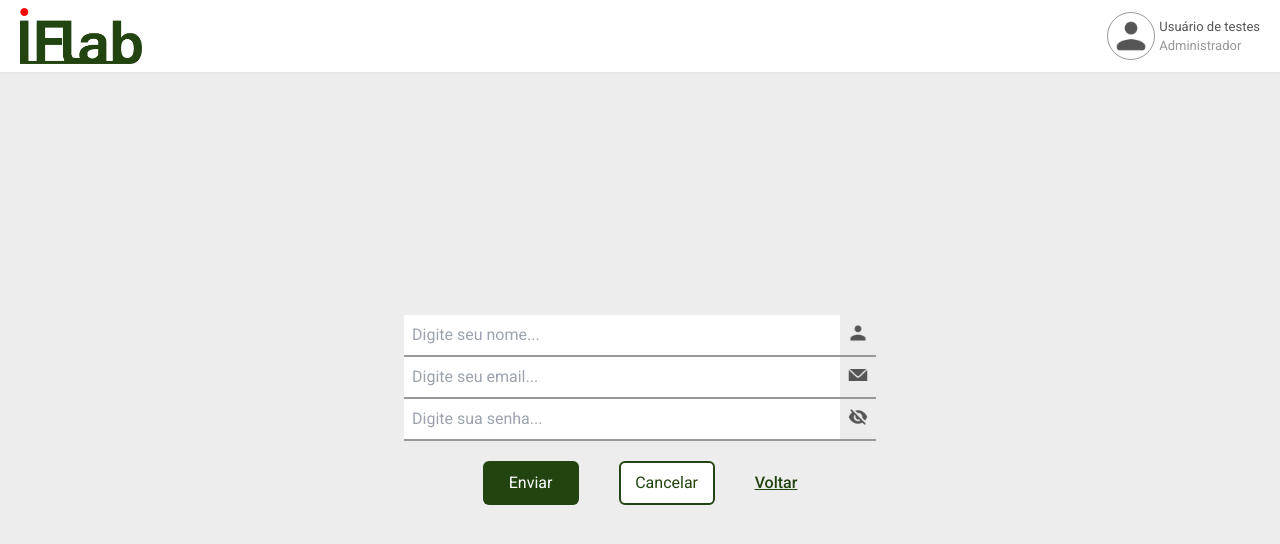
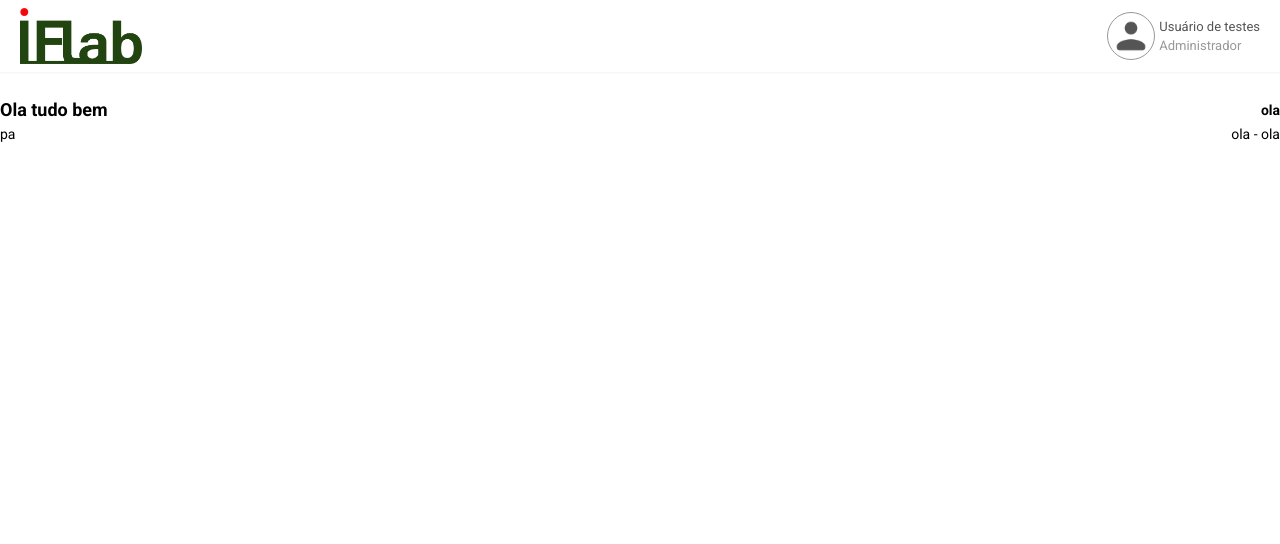
Before and after one commit to MatheusCamargoGinebro/iflab, a React (Vite) app: page /#/AccessManager/1 in a window 1280 px wide. Shown: the top 544 px of the page. Built offline with nearby package versions, Linux system fonts and the light colour scheme.

Commit message:
Adicionar componente Card e atualizar página notfound

```diff
--- a/src/App/pages/notfound.jsx
+++ b/src/App/pages/notfound.jsx
@@ -11,32 +11,16 @@ import Tertiary_button from "../../components/buttons/Tertiary_button";
 
 import user from "../../assets/icons/UI/user.png";
 import email from "../../assets/icons/UI/email.png";
+import Card from "../../components/card/Card";
 
 function NotFound() {
   return (
     <>
       <Header />
-      <div className="bg-iflab_white_light w-screen h-screen flex justify-center items-center flex-col">
-        <div className="bg-slate-100 p-5 w-[32rem]">
-          <Text_Input
-            placeholder="Digite seu nome..."
-            icon={user}
-            alt="usuário"
-          />
-          <Text_Input
-            placeholder="Digite seu email..."
-            icon={email}
-            alt="email"
-          />
-          <Password_Input />
-        </div>
+      <div className="h-24">
 
-        <div className=" w-full flex justify-center gap-10">
-          <Primary_button text="Enviar" />
-          <Secundary_button text="Cancelar" />
-          <Tertiary_button text="Voltar" />
-        </div>
       </div>
+      <Card titulo={"Ola tudo bem"} usuarioAtual={"pa"} dataInicio={"ola"} dataFim={"ola"} status={"ola"}/>
     </>
   );
 }
--- /dev/null
+++ b/src/components/card/Card.jsx
@@ -0,0 +1,19 @@
+function Card({titulo, usuarioAtual, dataInicio, dataFim, status}){
+    return (
+        <div>
+            <div className="flex flex-row justify-between items-center">
+                <h1 className="text-lg font-bold">{titulo}</h1>
+                <h1 className="text-sm font-bold">{status}</h1>
+            </div>
+            <div className="flex flex-row justify-between items-center">
+                <h1 className="text-sm">{usuarioAtual}</h1>
+                <h1 className="text-sm">{dataInicio} - {dataFim}</h1>
+            </div>
+        </div>
+
+    )
+
+
+}
+
+export default Card;
--- /dev/null
+++ b/src/components/header/Header.jsx
@@ -0,0 +1,114 @@
+import logo from "../../assets/images/logo.png";
+import user from "../../assets/icons/UI/user.png";
+import user_settings from "../../assets/icons/UI/user-settings.png";
+import logout from "../../assets/icons/UI/logout.png";
+import closeIcon from "../../assets/icons/UI/close.png";
+
+import Primary_button from "../buttons/Primary_button";
+import Tertiary_button from "../buttons/Tertiary_button";
+
+import { useState } from "react";
+
+function Header({ username, usertype, profilepic }) {
+  const [showUserMenu, setShowUserMenu] = useState(false);
+  const [showUserSettingsMenu, setShowUserSettingsMenu] = useState(false);
+
+  return (
+    <>
+      <header className="bg-iflab_white w-full fixed flex items-center justify-between shadow-sm">
+        <div className="mx-5 my-2">
+          <img src={logo} alt="logo" className="h-14" />
+        </div>
+
+        <div
+          className="flex mx-5 my-2 group cursor-pointer"
+          onClick={() => setShowUserMenu(!showUserMenu)}
+        >
+          <img
+            src={profilepic ? profilepic : user}
+            alt="Usuário"
+            className="w-12 h-12 border border-iflab_gray_light group-hover:border-iflab_gray rounded-full p-1"
+          />
+          <div className="flex flex-col justify-center ml-1 text-[13px]">
+            <p className=" text-iflab_gray group-hover:text-iflab_gray_dark">
+              {username ? username : "Usuário de testes"}
+            </p>
+            <p className=" text-iflab_gray_light group-hover:text-iflab_gray">
+              {usertype ? usertype : "Administrador"}
+            </p>
+          </div>
+        </div>
+
+        {showUserMenu && (
+          <div className="fixed right-2 top-20">
+            <button
+              className="bg-iflab_white p-3 hover:bg-iflab_white_dark border-b-iflab_gray_light border-b rounded-t-md flex items-center gap-2"
+              onClick={() => setShowUserSettingsMenu(!showUserSettingsMenu)}
+            >
+              <img
+                src={user_settings}
+                alt="Configuração do usuário"
+                className="h-[32px]"
+              />
+              Configurações do usuário
+            </button>
+            <button className="bg-iflab_white p-3 hover:bg-iflab_white_dark rounded-b-md flex items-center gap-2 w-full">
+              <img src={logout} alt="Fazer logout" className="h-[32px]" />
+              Fazer logout
+            </button>
+          </div>
+        )}
+      </header>
+
+      {showUserSettingsMenu && (
+        <div className="z-50 bg-iflab_gray bg-opacity-50 h-full w-full fixed flex justify-center items-center">
+          <div className="w-[40%]">
+            <div className="bg-iflab_gray w-full rounded-t-lg p-2 px-3 flex justify-between items-center">
+              <h1 className="text-iflab_white text-2xl">Editar usuário</h1>
+              <img src={closeIcon} alt="Fechar menu" className="h-[24px] cursor-pointer hover:animate-pulse" onClick={() => {
+                setShowUserSettingsMenu(false)
+                setShowUserMenu(false)
+              }}/>
+            </div>
+            <form className="bg-iflab_white rounded-b-lg p-10 pb-14 px-14">
+                <h1 className="text-xl text-center font-semibold">Insira seus novos dados</h1>
+                <div className="pt-10 flex">
+                  <button className="cursor-pointer flex flex-col justify-center items-center">
+                    <div className="border rounded-full border-iflab_gray h-[150px] w-[150px] overflow-hidden mb-[5px]">
+                      <img src={user} alt="Alterar foto de usuário" className="h-full"/>
+                    </div>
+                    <h1 className="text-iflab_gray">Alterar foto</h1>
+                  </button>
+                  <div className="ml-14 w-full flex flex-col gap-5">
+                    <div>
+                      <label htmlFor="username" className="text-iflab_gray">Nome de usuário</label>
+                      <input type="text" id="username" className="w-full border border-iflab_gray p-2 rounded-md" placeholder="Digite um novo nome de usuário..."/>
+                    </div>
+                    <div>
+                      <label htmlFor="email" className="text-iflab_gray">Email</label>
+                      <input type="email" id="email" className="w-full border border-iflab_gray p-2 rounded-md" placeholder="Digite um novo email..."/>
+                    </div>
+                  </div>
+                </div>
+                <div className="w-full">
+                    <div className="mt-10">
+                      <label htmlFor="username" className="text-iflab_gray ml-2">Alterar senha</label>
+                      <div className=" flex flex-col gap-5 mt-2">
+                      <input type="password" id="password" className="w-full border border-iflab_gray p-2 rounded-md" placeholder="Digite uma nova senha..."/>
+                      <input type="password" id="password" className="w-full border border-iflab_gray p-2 rounded-md mt-2" placeholder="Confirme a nova senha..."/>
+                      </div>
+                    </div>
+                </div>
+                <div className="mt-10 flex justify-end gap-10">
+                  <Tertiary_button text="Limpar dados" />
+                  <Primary_button text="Salvar informações" />
+                </div>
+            </form>
+          </div>
+        </div>
+      )}
+    </>
+  );
+}
+
+export default Header;
--- a/src/components/header/header.jsx
+++ /dev/null
@@ -1,75 +0,0 @@
-import logo from "../../assets/images/logo.png";
-import user from "../../assets/icons/UI/user.png";
-import user_settings from "../../assets/icons/UI/user-settings.png";
-import logout from "../../assets/icons/UI/logout.png";
-import closeIcon from "../../assets/icons/UI/close.png";
-
-import { useState } from "react";
-
-function Header({ username, usertype, profilepic }) {
-  const [showUserMenu, setShowUserMenu] = useState(false);
-  const [showUserSettingsMenu, setShowUserSettingsMenu] = useState(false);
-
-  return (
-    <>
-      <header className="bg-iflab_white w-full fixed flex items-center justify-between shadow-sm">
-        <div className="mx-5 my-2">
-          <img src={logo} alt="logo" className="h-14" />
-        </div>
-
-        <div
-          className="flex mx-5 my-2 group cursor-pointer"
-          onClick={() => setShowUserMenu(!showUserMenu)}
-        >
-          <img
-            src={profilepic ? profilepic : user}
-            alt="Usuário"
-            className="w-12 h-12 border border-iflab_gray_light group-hover:border-iflab_gray rounded-full p-1"
-          />
-          <div className="flex flex-col justify-center ml-1 text-[13px]">
-            <p className=" text-iflab_gray group-hover:text-iflab_gray_dark">
-              {username ? username : "Usuário de testes"}
-            </p>
-            <p className=" text-iflab_gray_light group-hover:text-iflab_gray">
-              {usertype ? usertype : "Administrador"}
-            </p>
-          </div>
-        </div>
-
-        {showUserMenu && (
-          <div className="fixed right-2 top-20">
-            <button
-              className="bg-iflab_white p-3 hover:bg-iflab_white_dark border-b-iflab_gray_light border-b rounded-t-md flex items-center gap-2"
-              onClick={() => setShowUserSettingsMenu(!showUserSettingsMenu)}
-            >
-              <img
-                src={user_settings}
-                alt="Configuração do usuário"
-                className="h-[32px]"
-              />
-              Configurações do usuário
-            </button>
-            <button className="bg-iflab_white p-3 hover:bg-iflab_white_dark rounded-b-md flex items-center gap-2 w-full">
-              <img src={logout} alt="Fazer logout" className="h-[32px]" />
-              Fazer logout
-            </button>
-          </div>
-        )}
-      </header>
-
-      {showUserSettingsMenu && (
-        <div className="z-50 bg-iflab_gray bg-opacity-50 h-full w-full fixed flex justify-center items-center">
-          <div className="w-[45%]">
-            <div className="bg-iflab_gray w-full p-2 px-3 flex justify-between items-center">
-              <h1 className="text-iflab_white text-2xl">Editar usuário</h1>
-              <img src={closeIcon} alt="Fechar menu" className="h-[24px]"/>
-            </div>
-            <div className="bg-iflab_white "> teste </div>
-          </div>
-        </div>
-      )}
-    </>
-  );
-}
-
-export default Header;
```
